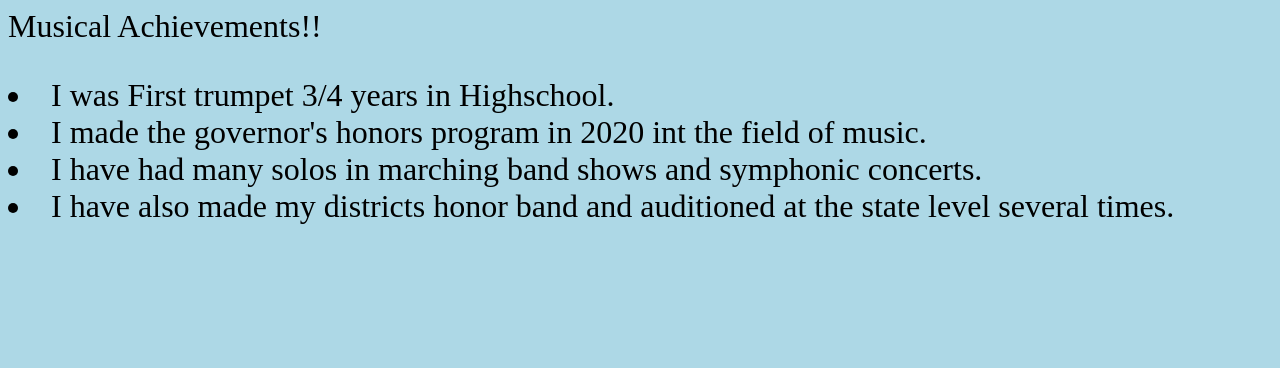
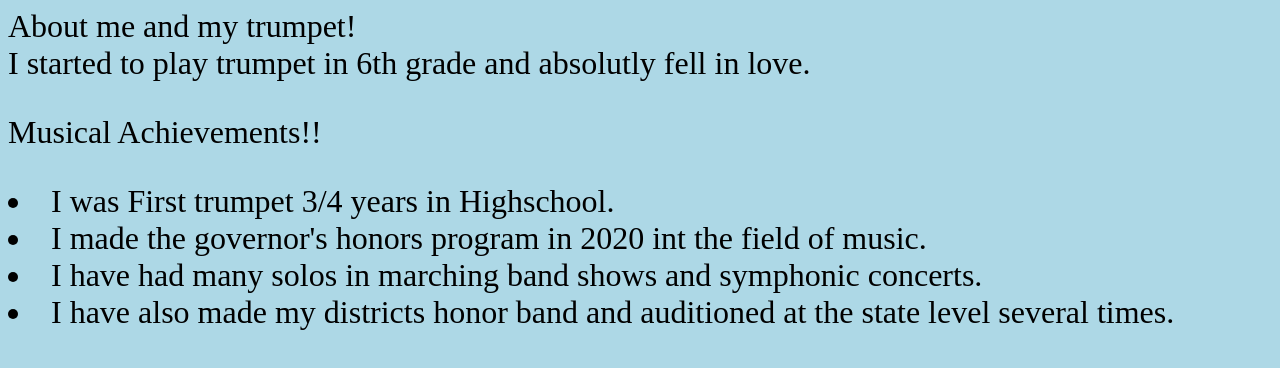
Before and after one commit to Vilhelm13/website, a plain HTML site: page MusicResume.html in a window 1280 px wide. Drawn offline with Linux system fonts and the light colour scheme.

Commit message:
Update MusicResume.html

```diff
--- a/MusicResume.html
+++ b/MusicResume.html
@@ -8,6 +8,11 @@
     font-size:200%;
   }
     </style>
+    <p text-align: center;> About me and my trumpet!
+     <br>
+      I started to play trumpet in 6th grade and absolutly fell in love.
+
+
       <p> Musical Achievements!!
         <li style=font-size:100%;> I was First trumpet 3/4 years in Highschool.</li>
         <li style=font-size:100%;> I made the governor's honors program in 2020 int the field of music. </li>
```
